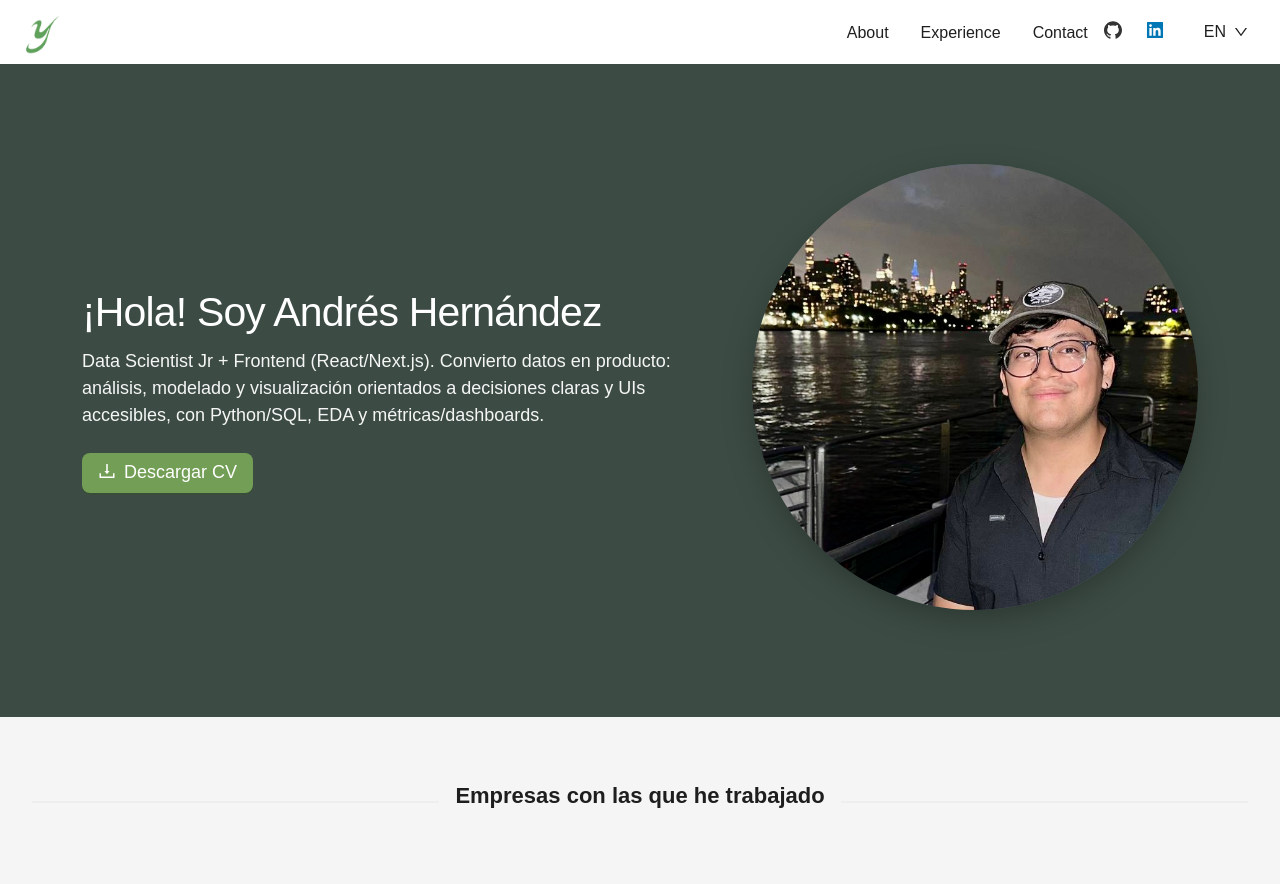
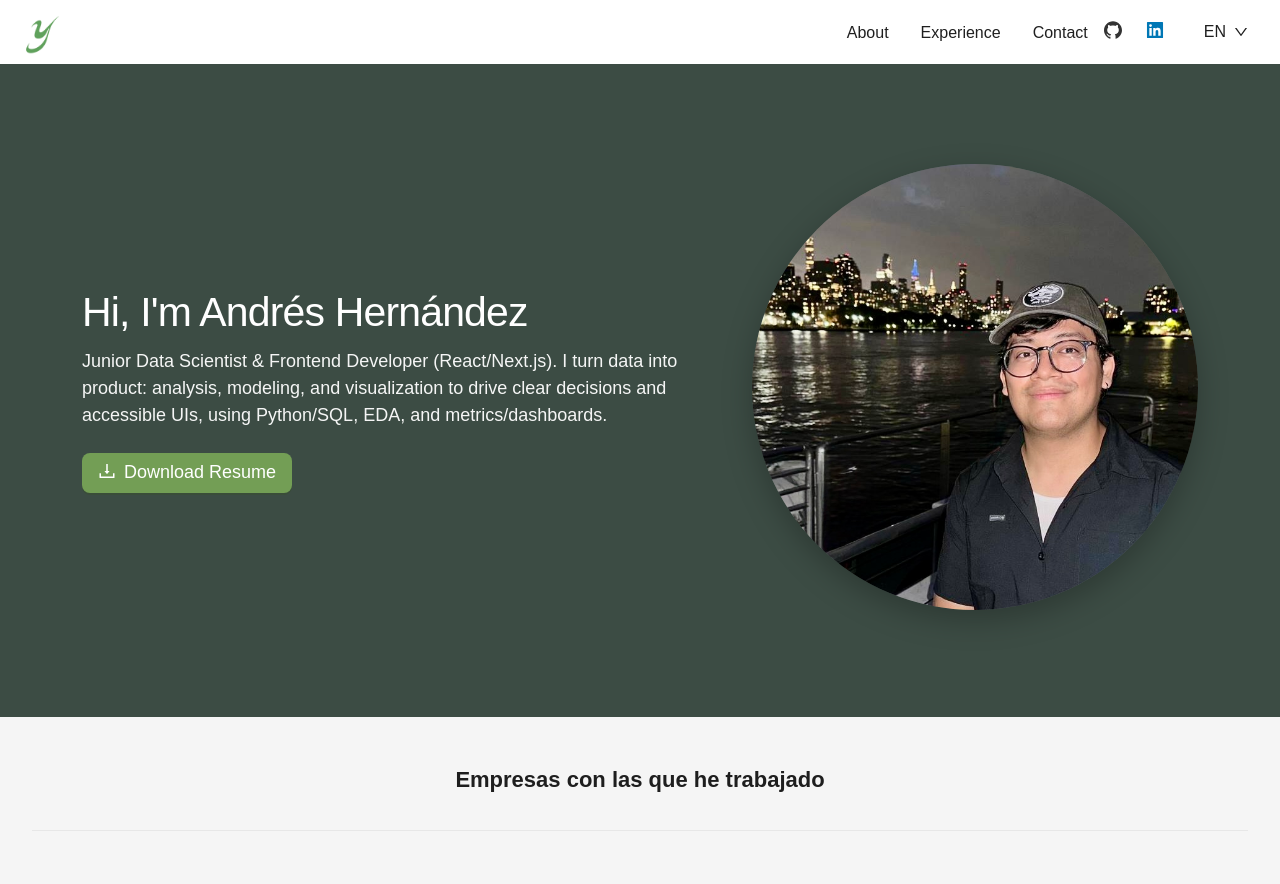
Before and after one commit to AndresHernandez1996/personal-web-page, a Next.js app: page /en in a window 1280 px wide. Shown: the top 884 px of the page. Built offline with nearby package versions, Linux system fonts and the light colour scheme; a web font is replaced by a local one.

Commit message:
Commons lang updates

```diff
--- a/components/Landing/Landing.module.css
+++ b/components/Landing/Landing.module.css
@@ -10,9 +10,6 @@
 }
 
 .partnersDivider {
-  color: var(--color-secondary); /* tono suave; ajusta a tu tema */
-  font-weight: 600;
-  text-transform: none; /* o uppercase si lo prefieres */
   margin-bottom: 48px !important;
 }
 
--- a/components/Landing/MainSection.tsx
+++ b/components/Landing/MainSection.tsx
@@ -4,6 +4,7 @@ import { Row, Col, Button } from 'antd';
 import { DownloadOutlined } from '@ant-design/icons';
 import Image, { type StaticImageData } from 'next/image';
 import styles from './Landing.module.css';
+import { useT } from '@/components/LocaleProvider';
 import Yayo_pic from '../../public/images/yayo_landing.jpeg';
 
 type MainSectionProps = {
@@ -11,27 +12,26 @@ type MainSectionProps = {
   intro?: string;
   /** Ruta pública del PDF en /public */
   cvHref?: string;
-  /** Ruta pública de la foto en /public */
   photoSrc?: StaticImageData | string;
 };
 
 export default function MainSection({
-  title = '¡Hola! Soy Andrés Hernández',
-  intro = 'Data Scientist Jr + Frontend (React/Next.js). Convierto datos en producto: análisis, modelado y visualización orientados a decisiones claras y UIs accesibles, con Python/SQL, EDA y métricas/dashboards.',
   cvHref = '/cv/andres-hernandez-cv.pdf',
   photoSrc = Yayo_pic,
 }: MainSectionProps) {
+  const t = useT();
+
   return (
     <section className={styles.mainSection}>
       <Row gutter={[32, 32]} align="middle" justify="space-between" wrap>
-        {/* Texto */}
+        {/* Texto principal */}
         <Col xs={24} md={14}>
-          <h1 className={styles.heroTitle}>{title}</h1>
-          <p className={styles.heroIntro}>{intro}</p>
+          <h1 className={styles.heroTitle}>{t('landing_greeting')}</h1>
+          <p className={styles.heroIntro}>{t('landing_title')}</p>
 
           <a href={cvHref} download className={styles.cvLink} aria-label="Descargar CV">
             <Button type="primary" size="large" icon={<DownloadOutlined />}>
-              Descargar CV
+              {t('landing_download_resume')}
             </Button>
           </a>
         </Col>
--- a/components/Landing/Partners.tsx
+++ b/components/Landing/Partners.tsx
@@ -31,10 +31,10 @@ const { Title } = Typography;
 export default function LogoGrid() {
   return (
     <section className={styles.partners}>
-      <Divider orientation="center" plain className={styles.partnersDivider}>
-        <Title level={4}> Empresas con las que he trabajado</Title>
-      </Divider>
-
+      <Row justify="center" align="middle">
+        <Title level={4}>Empresas con las que he trabajado</Title>
+        <Divider className={styles.partnersDivider}></Divider>
+      </Row>
       <Row wrap justify="space-evenly" gutter={[0, 48]}>
         {logos.map((logo, i) => (
           <Col key={`${logo.alt}-${i}`}>
@@ -46,7 +46,7 @@ export default function LogoGrid() {
                 height={30}
                 className={styles.logoImg}
                 loading="lazy"
-                style={{ margin: '16px 48px' }}
+                style={{ margin: '16px' }}
               />
             </div>
           </Col>
--- a/locales/en/common.json
+++ b/locales/en/common.json
@@ -5,5 +5,9 @@
   "navbar_contact": "Contact",
   "welcome_message": "Welcome to my landing!",
   "navbar_language_en": "En",
-  "navbar_language_es": "Es"
+  "navbar_language_es": "Es",
+  "landing_greeting": "Hi, I'm Andrés Hernández",
+  "landing_title": "Junior Data Scientist & Frontend Developer (React/Next.js). I turn data into product: analysis, modeling, and visualization to drive clear decisions and accessible UIs, using Python/SQL, EDA, and metrics/dashboards.",
+  "landing_companies_title": "Companies I've worked with",
+  "landing_download_resume": "Download Resume"
 }
--- a/locales/es/common.json
+++ b/locales/es/common.json
@@ -5,5 +5,9 @@
   "navbar_contact": "Contacto",
   "welcome_message": "¡Bienvenido a mi landing!",
   "navbar_language_en": "En",
-  "navbar_language_es": "Es"
+  "navbar_language_es": "Es",
+  "landing_greeting": "¡Hola! Soy Andrés Hernández",
+  "landing_title": "Data Scientist Jr + Frontend (React/Next.js). Convierto datos en producto: análisis, modelado y visualización orientados a decisiones claras y UIs accesibles, con Python/SQL, EDA y métricas/dashboards.",
+  "landing_companies_title": "Empresas con las que he trabajado",
+  "landing_download_resume": "Descagar CV"
 }
```
